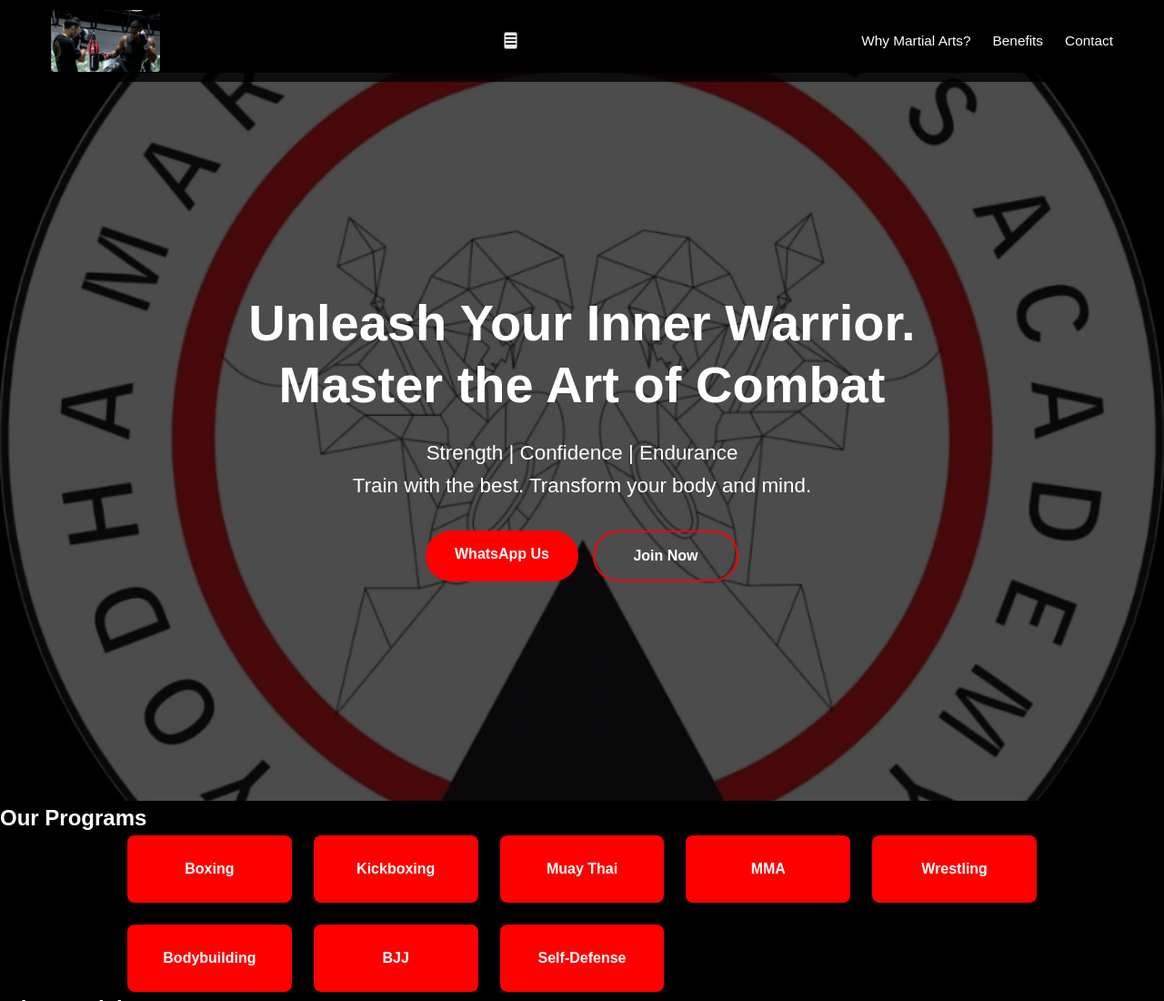
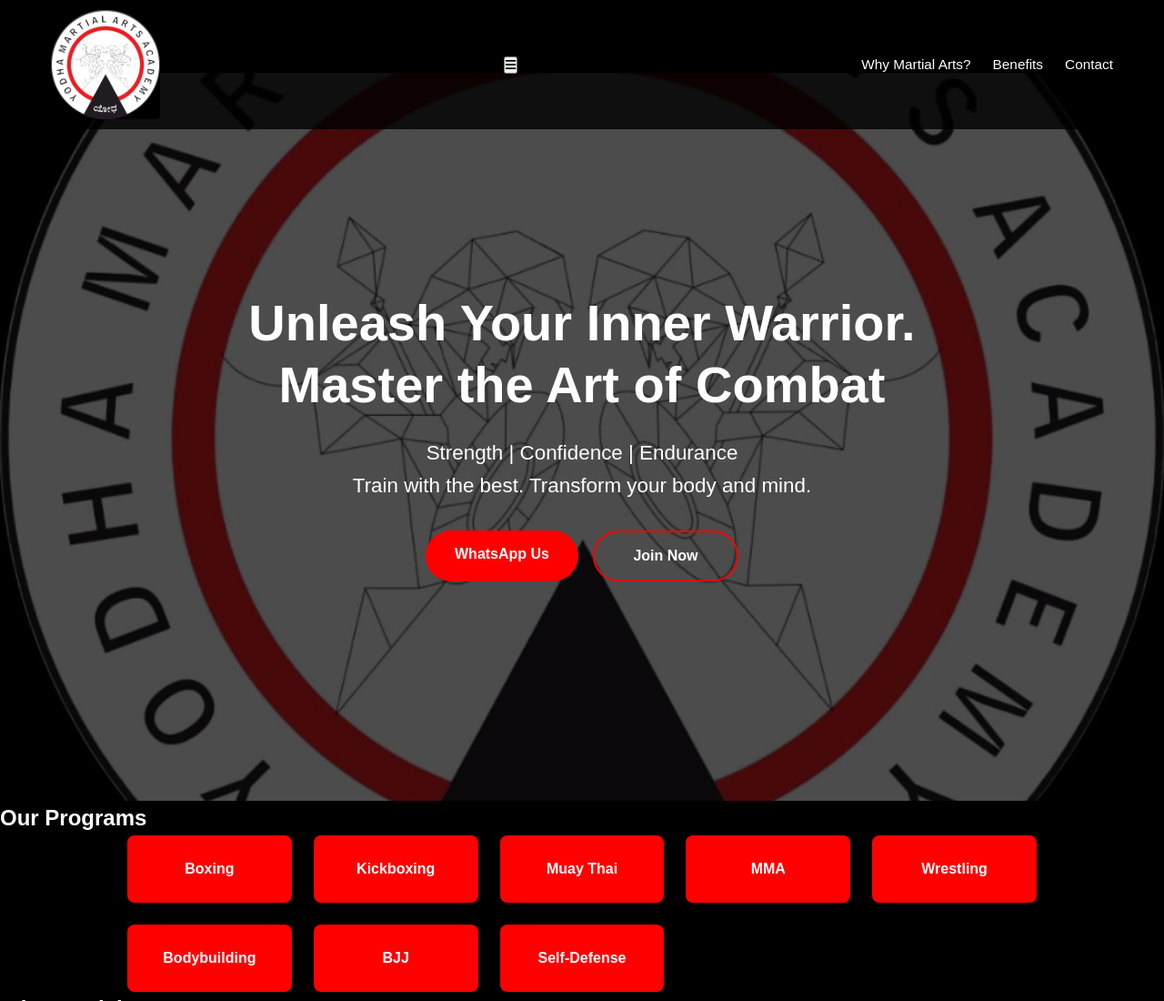
Before and after one commit to Lucifer2320/YODHAFINAL, a plain HTML site: page index.html in a window 1280 px wide. Shown: the top 1100 px of the page at 91% size. Drawn offline with Linux system fonts and the light colour scheme.

Commit message:
Update index.html

```diff
--- a/index.html
+++ b/index.html
@@ -12,7 +12,7 @@
   <!-- Navigation Bar -->
   <header>
     <nav>
-      <img src="./mma-bg.jpg" alt="Yodha Martial Arts Academy Logo" class="logo" width="120" height="60">
+      <img src="./logo.jpg" alt="Yodha Martial Arts Academy Logo" class="logo" width="120" height="60">
       <h1>Yodha Martial Arts Academy</h1>
       <button class="menu-toggle" aria-label="Toggle navigation">
         <i class="fas fa-bars"></i>
```
